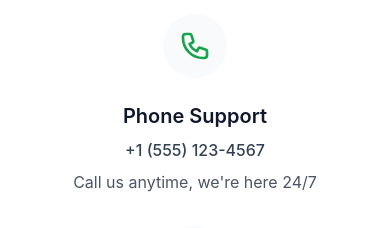
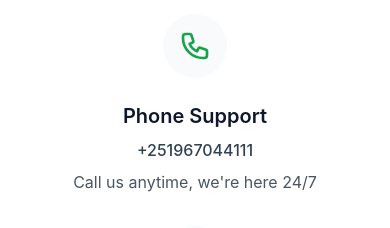
Before and after one commit to bisoul1984/community-finance-app, a React (Create React App) app in the folder client/: page / in a window 390 px wide. Shown: the part 7880-8108 px from the top of the page. Built offline with nearby package versions, Linux system fonts and the light colour scheme; no server answers.

Commit message:
Update Phone Support number to +251967044111 in HomePage contact section

```diff
--- a/client/src/pages/HomePage.js
+++ b/client/src/pages/HomePage.js
@@ -539,7 +539,7 @@ const HomePage = () => {
                     </svg>
                   ),
                   title: "Phone Support",
-                 contact: "+1 (555) 123-4567",
+                  contact: "+251967044111",
                   description: "Call us anytime, we're here 24/7"
                 },
                {
```
Lines whose indentation alone changed are shown as unchanged.
